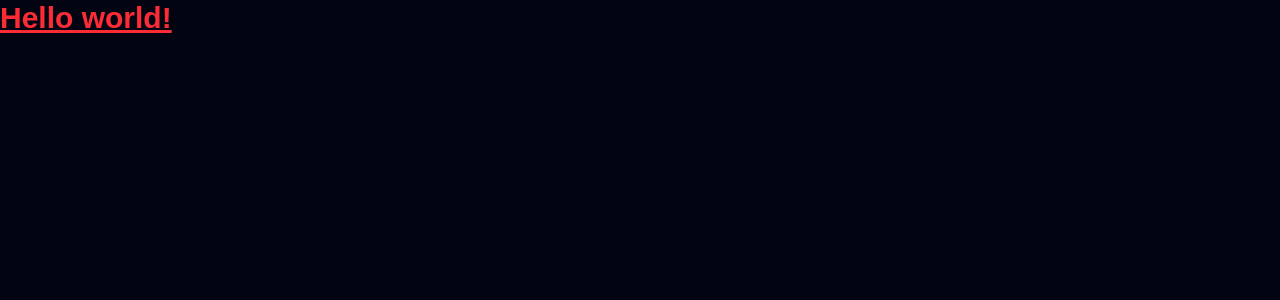
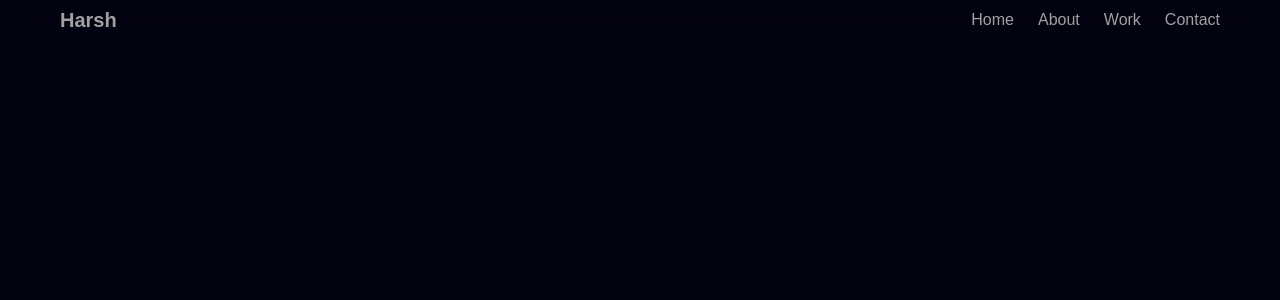
Before and after one commit to harshkaushik31/portfolio-website, a React (Vite) app: page / in a window 1280 px wide. Shown: the top 300 px of the page. Built offline with nearby package versions, Linux system fonts and the light colour scheme; a web font is replaced by a local one.

Commit message:
add navbar in landing page

```diff
--- a/package.json
+++ b/package.json
@@ -11,6 +11,7 @@
   },
   "dependencies": {
     "@tailwindcss/vite": "^4.1.12",
+    "motion": "^12.23.12",
     "react": "^19.1.1",
     "react-dom": "^19.1.1",
     "tailwindcss": "^4.1.12"
--- a/src/App.jsx
+++ b/src/App.jsx
@@ -1,9 +1,19 @@
 import React from 'react'
+import Navbar from './sections/Navbar'
 
 const App = () => {
   return (
     <div>
-      <h1 class="text-3xl font-bold underline text-red-500">    Hello world!  </h1>
+      <h1 className="container mx-auto max-w-7xl">
+        <Navbar/>
+        {/* hero */}
+        {/* about */}
+        {/* projects */}
+        {/* experience */}
+        {/* testimonials */}
+        {/* contact  */}
+        {/* footer */}
+      </h1>
     </div>
   )
 }
--- /dev/null
+++ b/src/sections/Navbar.jsx
@@ -0,0 +1,78 @@
+import React, { useState } from "react";
+import { motion } from "framer-motion";
+
+function Navigation() {
+  return (
+    <ul className="nav-ul">
+      <li className="nav-li">
+        <a className="nav-link" href="#home">
+          Home
+        </a>
+      </li>
+      <li className="nav-li">
+        <a className="nav-link" href="#about">
+          About
+        </a>
+      </li>
+      <li className="nav-li">
+        <a className="nav-link" href="#work">
+          Work
+        </a>
+      </li>
+      <li className="nav-li">
+        <a className="nav-link" href="#contact">
+          Contact
+        </a>
+      </li>
+    </ul>
+  );
+}
+
+const Navbar = () => {
+  const [isOpen, setIsOpen] = useState(false);
+
+  return (
+    <div className="fixed inset-x-0 z-20 w-full backdrop-blur-lg bg-primary/40">
+      <div className="mx-auto c-space max-w-7xl">
+        <div className="flex justify-between items-center py-2 sm:py-0">
+          <a
+            href="/"
+            className="text-xl font-bold transition-color text-neutral-400 hover:text-white"
+          >
+            Harsh
+          </a>
+          <button
+            onClick={() => {
+              setIsOpen(!isOpen);
+            }}
+            className="flex cursor-pointer text-neutral-400 hover:text-white focus:outline-none sm:hidden"
+          >
+            <img
+              src={isOpen ? "assets/close.svg" : "assets/menu.svg"}
+              className="w-6 h-6"
+              alt="toggle"
+            />
+          </button>
+          <nav className="hidden sm:flex">
+            <Navigation />
+          </nav>
+        </div>
+      </div>
+
+      {isOpen && (
+        <motion.div
+        initial={{opacity: 0, x:-10}}
+        animate={{opacity: 1,x: 0}}
+        style={{maxHeight: "100vh"}}
+        transition={{duration: 1}}
+        className="block overflow-hidden text-center sm:hidden">
+          <nav className="pb-5">
+            <Navigation />
+          </nav>
+        </motion.div>
+      )}
+    </div>
+  );
+};
+
+export default Navbar;
```
Also changed, not shown: 1 other file (tests, documents, lock files or other folders).
